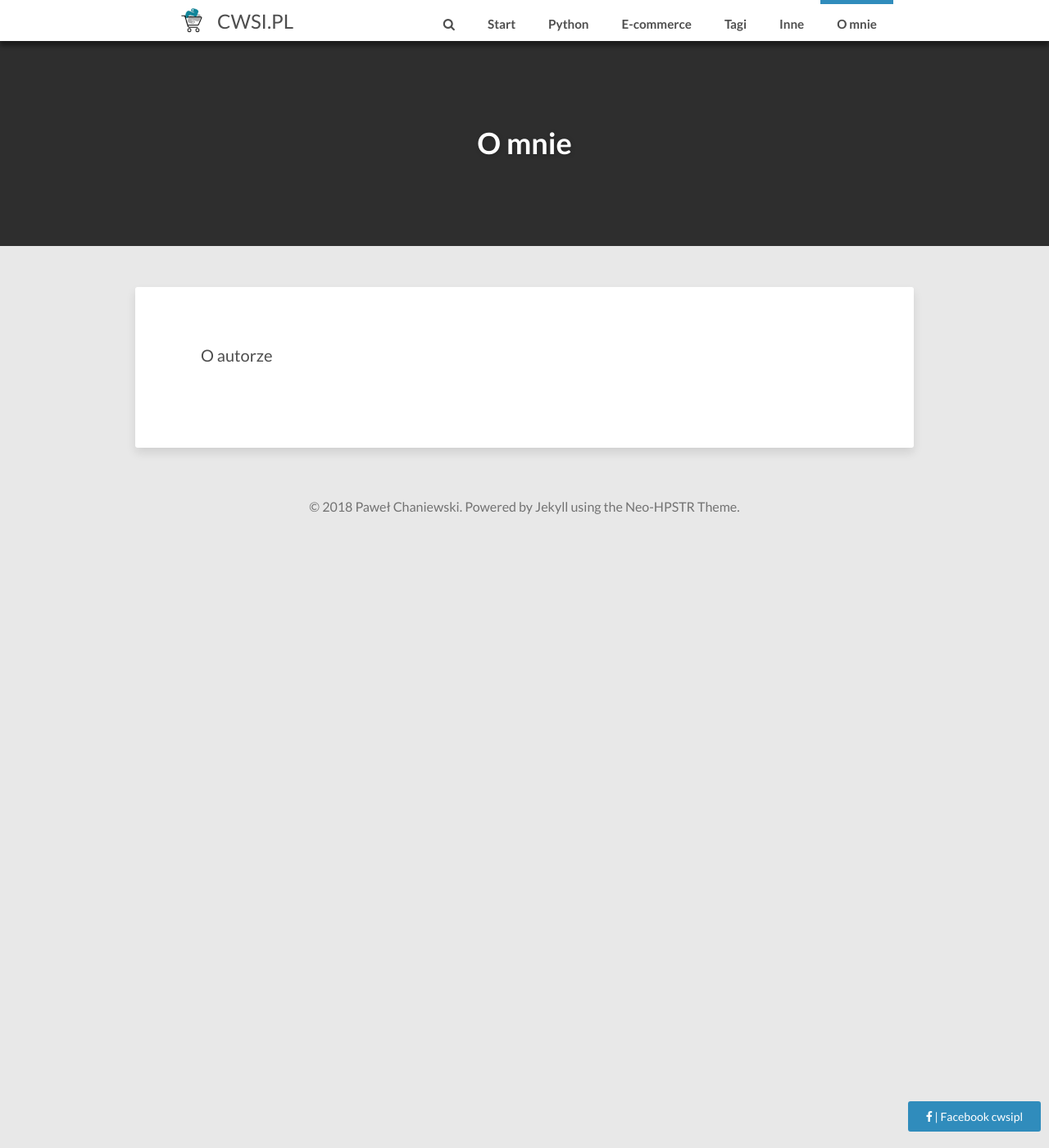
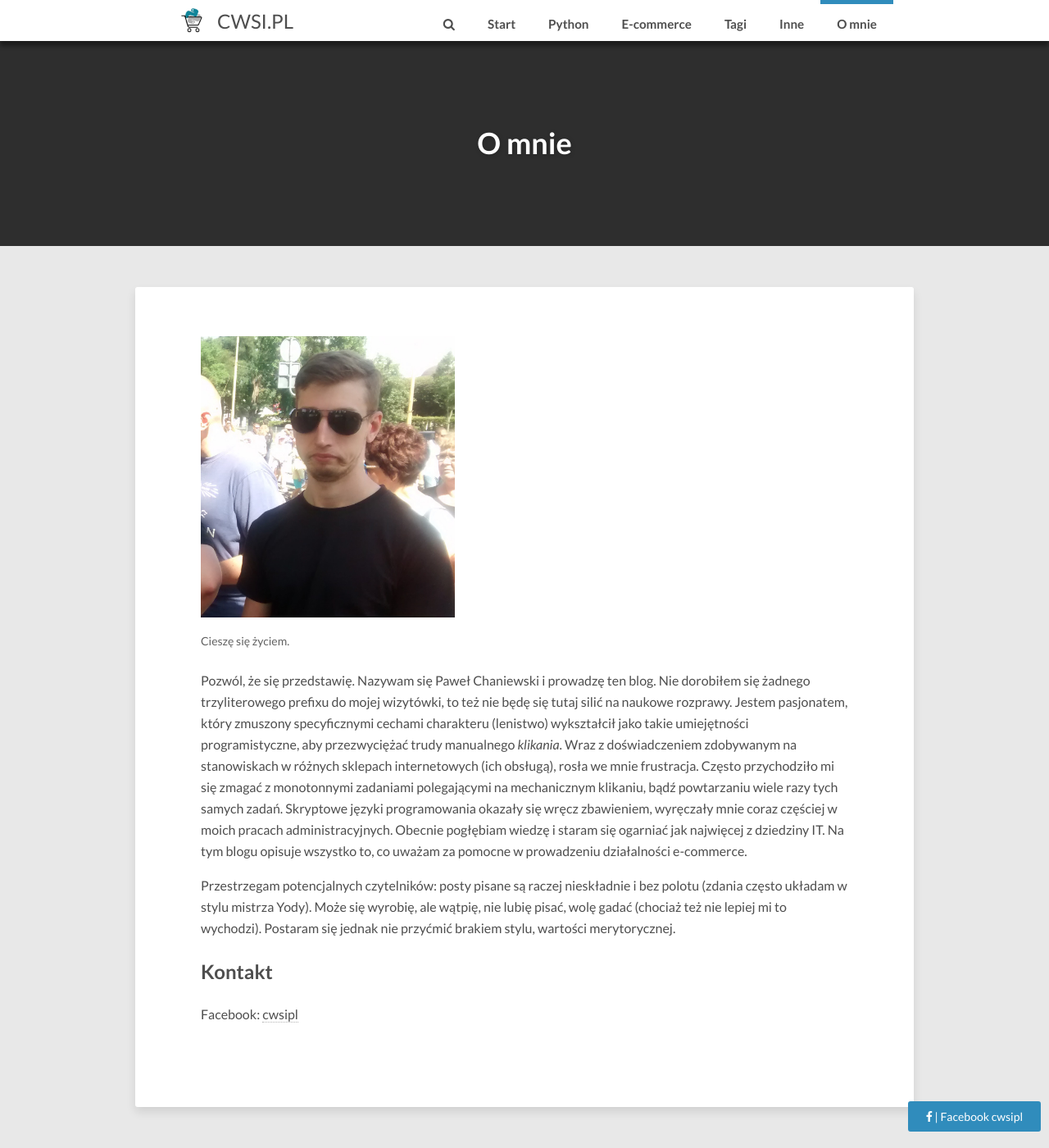
Before and after one commit to chawel/blog-test, a Jekyll site: the page built from about.md, in a window 1280 px wide and 1400 px high. Shown: the whole window at 82% size. Built offline with Jekyll 4.4.1, drawn with Linux system fonts in a browser that asks for light colours; nearby versions of some CDN libraries; comment, search, counter and statistics services are not loaded.

Commit message:
New site: About me

```diff
--- a/about.md
+++ b/about.md
@@ -5,5 +5,14 @@ description: "Kilka słów o autorze bloga CWSI.PL"
 share: false
 comments: false
 ---
+<figure class="half">
+    <img src='{{ site.url }}/images/avatar.jpg' alt="">
+    <figcaption>Cieszę się życiem.</figcaption>
+</figure>
 
-O autorze
+Pozwól, że się przedstawię. Nazywam się Paweł Chaniewski i prowadzę ten blog. Nie dorobiłem się żadnego trzyliterowego prefixu do mojej wizytówki, to też nie będę się tutaj silić na naukowe rozprawy. Jestem pasjonatem, który zmuszony specyficznymi cechami charakteru (lenistwo) wykształcił jako takie umiejętności programistyczne, aby przezwyciężać trudy manualnego *klikania*. Wraz z doświadczeniem zdobywanym na stanowiskach w różnych sklepach internetowych (ich obsługą), rosła we mnie frustracja. Często przychodziło mi się zmagać z monotonnymi zadaniami polegającymi na mechanicznym klikaniu, bądź powtarzaniu wiele razy tych samych zadań. Skryptowe języki programowania okazały się wręcz zbawieniem, wyręczały mnie coraz częściej w moich pracach administracyjnych. Obecnie pogłębiam wiedzę i staram się ogarniać jak najwięcej z dziedziny IT. Na tym blogu opisuje wszystko to, co uważam za pomocne w prowadzeniu działalności e-commerce.
+
+Przestrzegam potencjalnych czytelników: posty pisane są raczej nieskładnie i bez polotu (zdania często układam w stylu mistrza Yody). Może się wyrobię, ale wątpię, nie lubię pisać, wolę gadać (chociaż też nie lepiej mi to wychodzi). Postaram się jednak nie przyćmić brakiem stylu, wartości merytorycznej.
+
+## Kontakt
+Facebook: [cwsipl](https://facebook.com/cwsipl/)
```
Also changed, not shown: images/avatar.jpg, images/avatar2.jpg (added).
